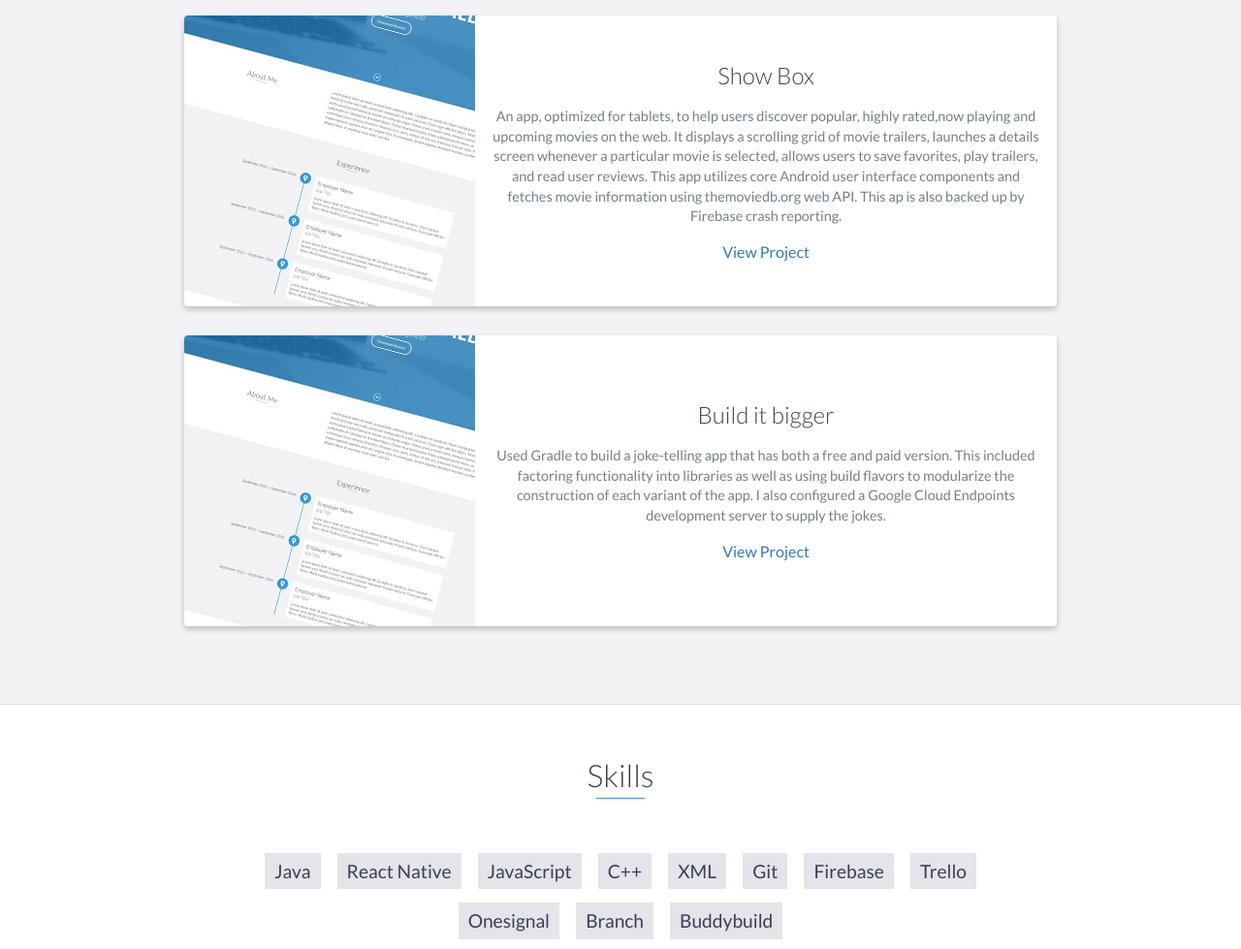
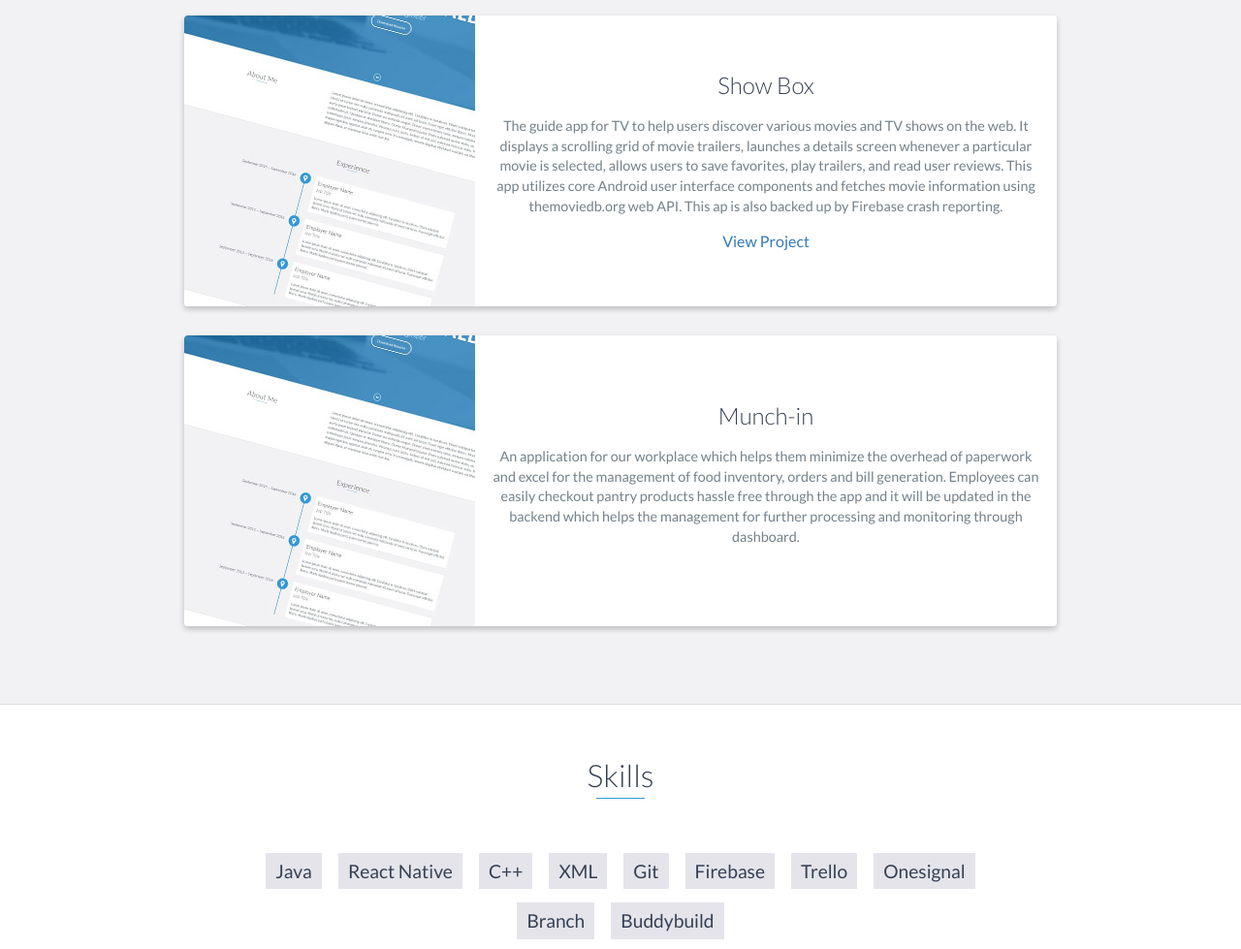
Before and after one commit to gurpreetsingh2808/gurpreetsingh2808.github.io, a website: page index.html in a window 1280 px wide. Shown: the part 2478-3457 px from the top of the page at 97% size. Drawn offline with nearby package versions, Linux system fonts and the light colour scheme.

Commit message:
Update index.html

```diff
--- a/index.html
+++ b/index.html
@@ -157,8 +157,7 @@
                     <div class="project-info">
                         <h3>Show Box</h3>
                         <p>
-                             An app, optimized for tablets, to help users discover popular, highly rated,now
-                    playing and upcoming movies on the web. It displays a scrolling grid of movie trailers, launches a details screen whenever a particular movie is selected, allows users to save favorites, play trailers, and read user reviews. This app utilizes core Android user interface components and fetches movie information using themoviedb.org web API. This ap is also backed up by Firebase crash reporting.
+                             The guide app for TV to help users discover various movies and TV shows on the web. It displays a scrolling grid of movie trailers, launches a details screen whenever a particular movie is selected, allows users to save favorites, play trailers, and read user reviews. This app utilizes core Android user interface components and fetches movie information using themoviedb.org web API. This ap is also backed up by Firebase crash reporting.
                         </p>
                         <a href="https://github.com/gurpreetsingh2808/Show-Box">View Project</a>
                     </div>
@@ -172,11 +171,11 @@
                     </div>
                     <!-- End .project-image -->
                     <div class="project-info">
-                        <h3>Build it bigger</h3>
+                        <h3>Munch-in</h3>
                         <p>
-                             Used Gradle to build a joke-telling app that has both a free and paid version. This included factoring functionality into libraries as well as using build flavors to modularize the construction of each variant of the app. I also configured a Google Cloud Endpoints development server to supply the jokes.
+                             An application for our workplace which helps them minimize the overhead of paperwork and excel for the management of food inventory, orders and bill generation.  Employees can easily checkout pantry products hassle free through the app and it will be updated in the backend which helps the management for further processing and monitoring through dashboard.
                         </p>
-                        <a href="https://github.com/gurpreetsingh2808/Build-It-Bigger">View Project</a>
+                    <!--    <a href="https://github.com/gurpreetsingh2808/Build-It-Bigger">View Project</a>   -->
                     </div>
                     <!-- End .project-info -->
                 </div>
@@ -191,7 +190,6 @@
         <ul>
             <li>Java</li>
             <li>React Native</li>
-            <li>JavaScript</li>
             <li>C++</li>
             <li>XML</li>
             <li>Git</li>
```
